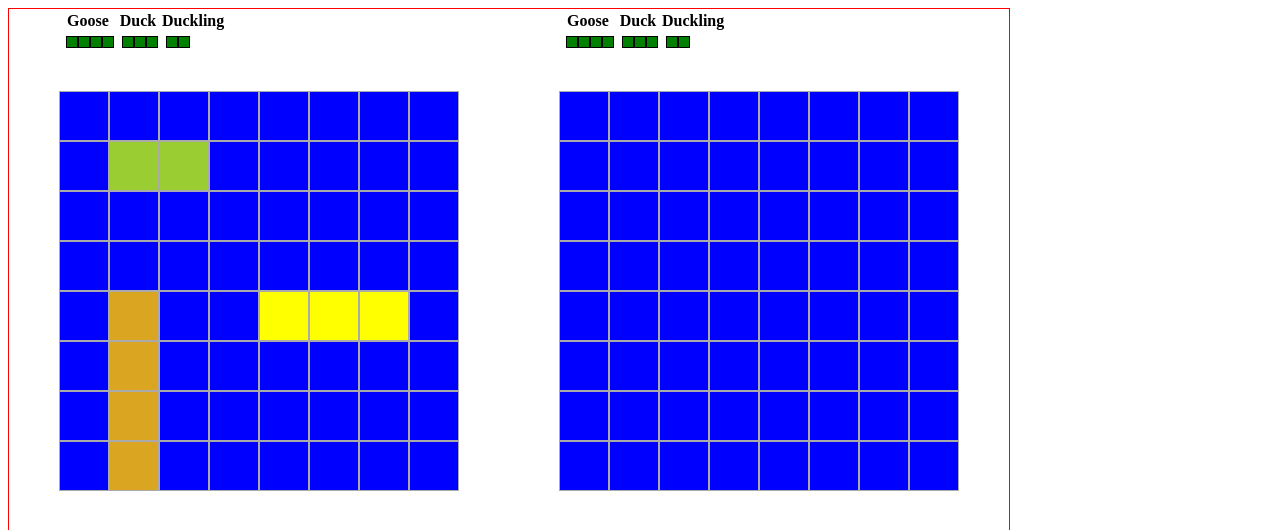
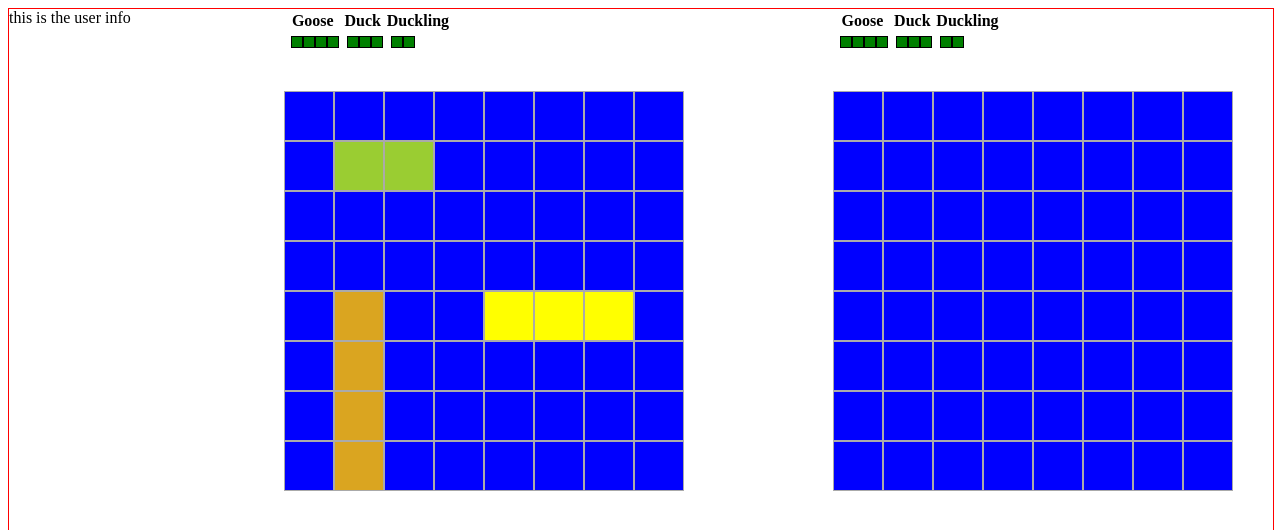
Before and after one commit to chmccc/battledux, a React app: page / in a window 1280 px wide. Shown: the top 530 px of the page. Built offline with nearby package versions, Linux system fonts and the light colour scheme.

Commit message:
working on user info

```diff
--- a/src/components/App.js
+++ b/src/components/App.js
@@ -1,7 +1,8 @@
 import React, { Component } from 'react';
 import { connect } from 'react-redux';
 import { bindActionCreators } from 'redux';
-import Ducks from './Ducks';
+import Ducks from './Ducks.jsx';
+import UserInfo from './userInfo.jsx';
 // import { playerFire } from '../actions/actions';
 import * as actionCreators from '../actions/actions';
 
@@ -35,6 +36,7 @@ class App extends Component {
         <div id="grids-container">
           <div id="player-duck-counter"><Ducks duckHealth={this.props.userDuckHealth} /></div>
           <div id="comp-duck-counter"><Ducks duckHealth={this.props.compDuckHealth} /></div>
+          <div id="user-info"><UserInfo /></div>
           <div id="player-grid"><Grid shipsArr={this.props.playerBoard.ducksBoard} hitMissArr={this.props.playerBoard.hitsAndMissesBoard} cpu={false} /></div>
           <div id="cpu-grid"><Grid handleCellClick={this.handleCellClick} shipsArr={this.props.compBoard.ducksBoard} hitMissArr={this.props.compBoard.hitsAndMissesBoard} cpu={true} /></div>
         </div>
--- /dev/null
+++ b/src/components/userInfo.jsx
@@ -0,0 +1,12 @@
+import React from 'react';
+
+const UserInfo = (props) => {
+
+  return (
+    <div>
+      this is the user info
+    </div>
+  );
+};
+
+export default UserInfo;
--- a/src/styles.css
+++ b/src/styles.css
@@ -7,29 +7,34 @@
 
 #grids-container{
   display:grid;
-  width:1000px;
+  width:100%;
   height:600px;
   /* grid-template-columns: [first] 40px [line2] 50px [line3] auto [col4-start] 50px [five] 40px [end]; */
-  grid-template-columns: 5fr 40fr 10fr 40fr 5fr;
+  grid-template-columns: 20fr 5fr 40fr 10fr 40fr;
   grid-template-rows: 15fr 80fr 15fr;
   border:1px solid red;
 }
 
+#user-info {
+  grid-column: 1;
+  grid-row: 1;
+}
+
 #player-duck-counter{
-  grid-column: 2;
+  grid-column: 3;
   grid-row: 1;
 }
 #player-grid{
-  grid-column: 2;
+  grid-column: 3;
   grid-row: 2;
 }
 
 #comp-duck-counter{
-  grid-column: 4;
+  grid-column: 5;
   grid-row: 1;
 }
 #cpu-grid{
-  grid-column: 4;
+  grid-column: 5;
   grid-row: 2;
 }
 
```
Also changed, not shown: src/components/Ducks.jsx (renamed from src/components/Ducks.js).
